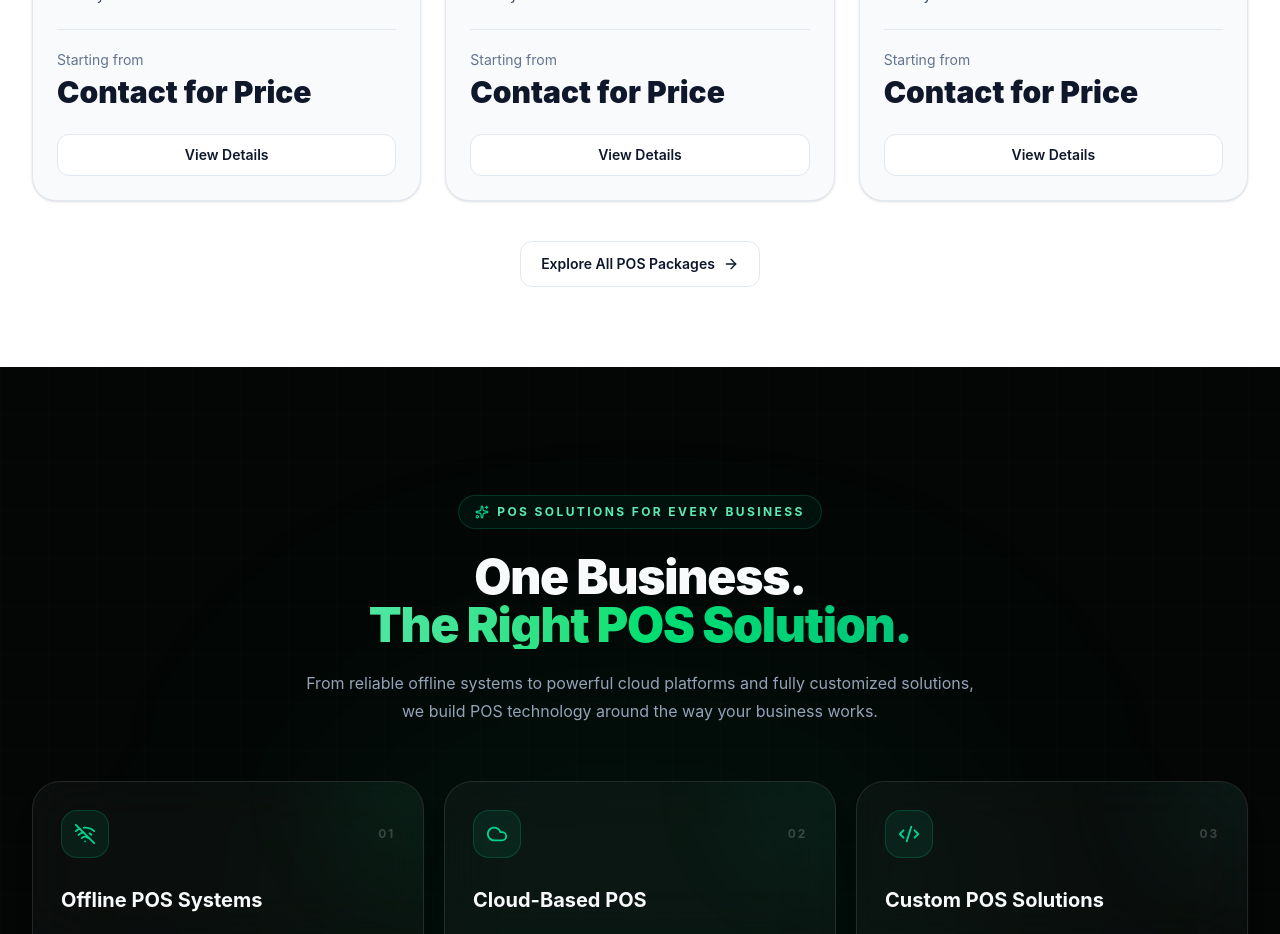
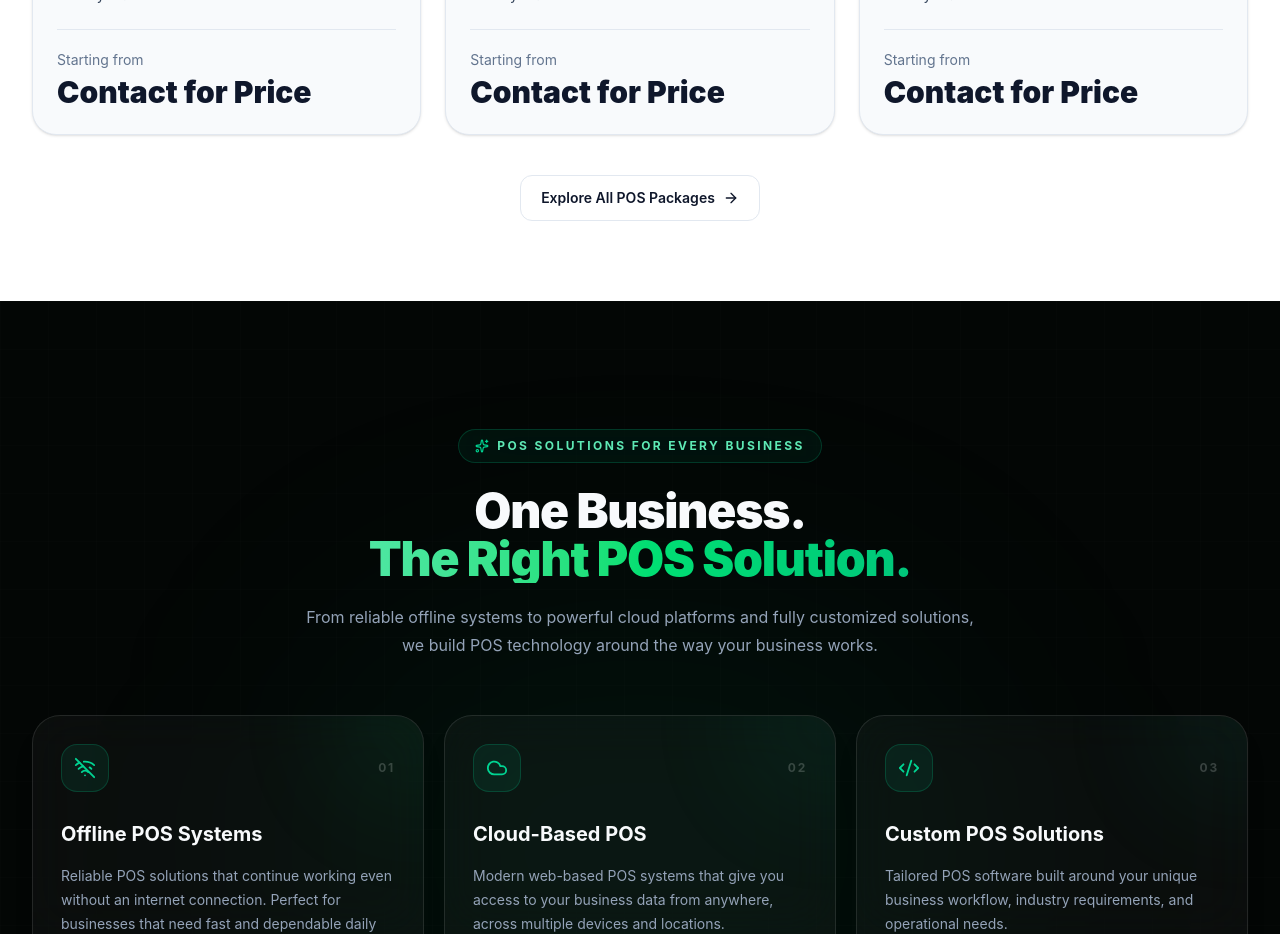
Before and after one commit to Chamoth554/pos-store, a React (Vite) app: page / in a window 1280 px wide. Shown: the part 2420-3354 px from the top of the page. Built offline with nearby package versions, Linux system fonts and the light colour scheme.

Commit message:
remove view details btn

```diff
--- a/src/components/home/FeaturedPackages.jsx
+++ b/src/components/home/FeaturedPackages.jsx
@@ -53,15 +53,7 @@ export default function FeaturedPackages() {
                 <p className="mt-1 text-3xl font-black text-slate-900">{formatCurrency(pkg.price)}</p>
               </div>
 
-              <div className="mt-6 flex gap-3">
-                <Link
-                  to="/packages"
-                  className="flex-1 inline-flex items-center justify-center rounded-xl border border-slate-200 bg-white px-4 py-2.5 text-sm font-semibold !text-slate-900 transition-all duration-200 hover:bg-slate-50"
-                >
-                  View Details
-                </Link>
 
-              </div>
             </div>
           ))}
         </div>
```
